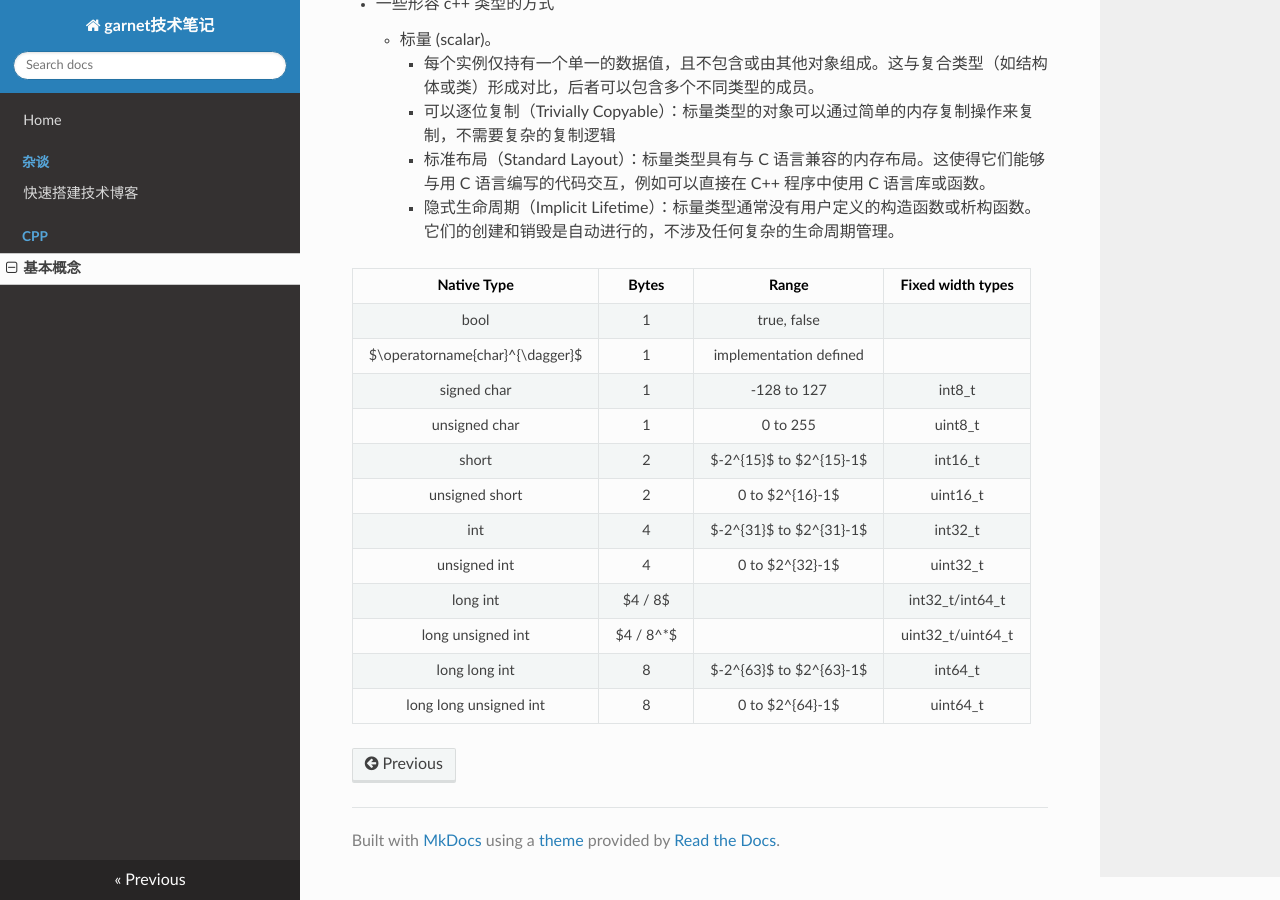
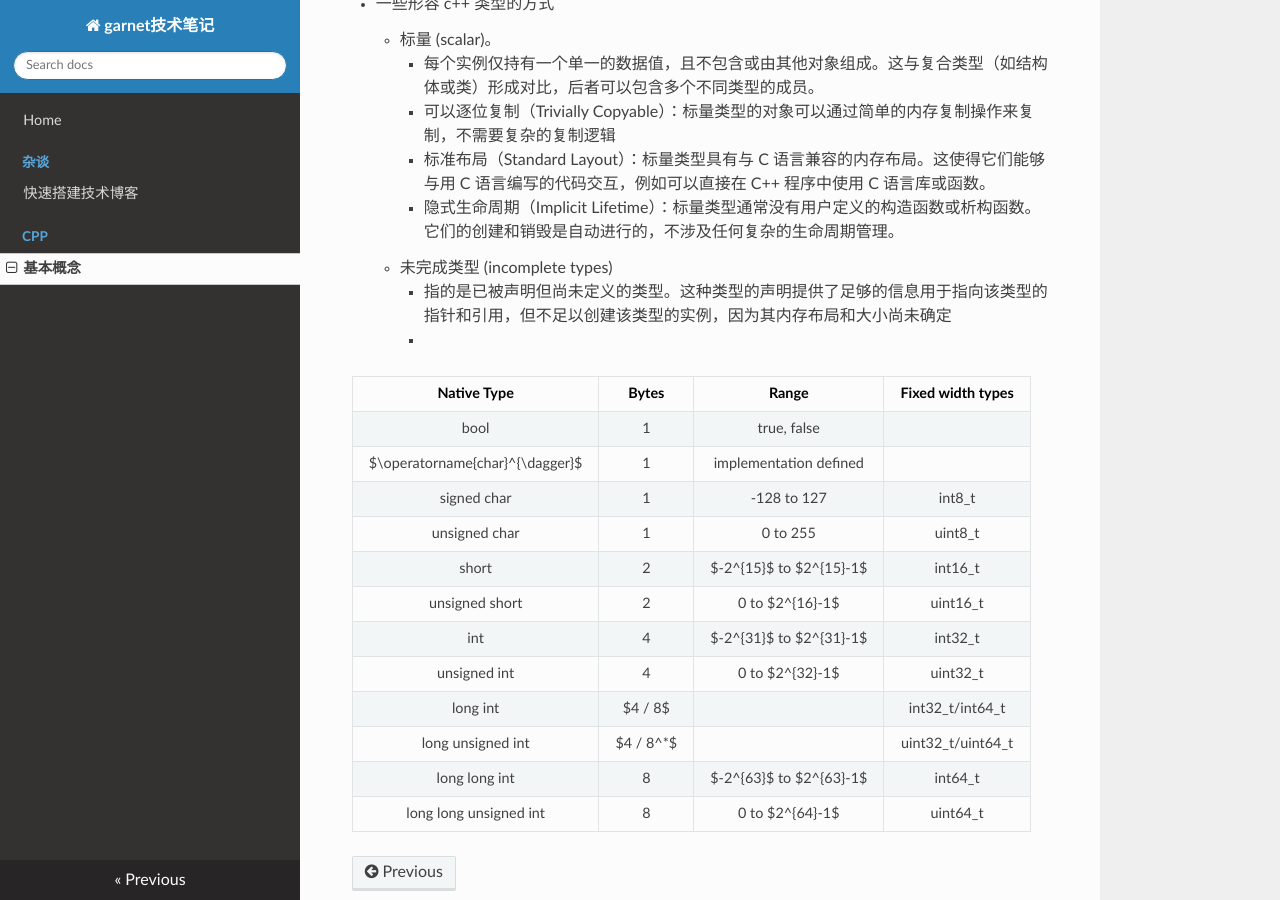
Before and after one commit to ymma98/technotes, an MkDocs documentation site: the page built from docs/cpp/基本概念.md, in a window 1280 px wide and 900 px high, scrolled down 1484 px. Built offline with MkDocs 1.6.1, drawn with Linux system fonts in a browser that asks for light colours; nearby versions of some CDN libraries; part of the change alters nothing that is shown.

Commit message:
docs/cpp/基本概念.md updated from https://stackedit.cn/

```diff
--- a/docs/cpp/基本概念.md
+++ b/docs/cpp/基本概念.md
@@ -53,6 +53,9 @@ g++ -std=c++26 <program.cpp> -o program
 		* 可以逐位复制（Trivially Copyable）：标量类型的对象可以通过简单的内存复制操作来复制，不需要复杂的复制逻辑
 		* 标准布局（Standard Layout）：标量类型具有与 C 语言兼容的内存布局。这使得它们能够与用 C 语言编写的代码交互，例如可以直接在 C++ 程序中使用 C 语言库或函数。
 		* 隐式生命周期（Implicit Lifetime）：标量类型通常没有用户定义的构造函数或析构函数。它们的创建和销毁是自动进行的，不涉及任何复杂的生命周期管理。
+	* 未完成类型 (incomplete types)
+		* 指的是已被声明但尚未定义的类型。这种类型的声明提供了足够的信息用于指向该类型的指针和引用，但不足以创建该类型的实例，因为其内存布局和大小尚未确定
+		*
 
 
 
@@ -72,8 +75,8 @@ g++ -std=c++26 <program.cpp> -o program
 | long long unsigned int | 8 | 0 to $2^{64}-1$ | uint64_t |
 
 <!--stackedit_data:
-eyJoaXN0b3J5IjpbOTQwNzc2ODgwLC00NDMyNzk5MDcsLTExOD
-M0Nzc1MjgsLTExODg0ODIyMTIsMTk1OTkzMjI0NywtMjMwNTk0
-ODksMTM2OTc1NTYsLTg2NjIzMzYxMyw0NTY5MTkxODcsMTQ3ND
-AyNjAyN119
+eyJoaXN0b3J5IjpbLTc0NjQ0MjAxMiw5NDA3NzY4ODAsLTQ0Mz
+I3OTkwNywtMTE4MzQ3NzUyOCwtMTE4ODQ4MjIxMiwxOTU5OTMy
+MjQ3LC0yMzA1OTQ4OSwxMzY5NzU1NiwtODY2MjMzNjEzLDQ1Nj
+kxOTE4NywxNDc0MDI2MDI3XX0=
 -->
```
